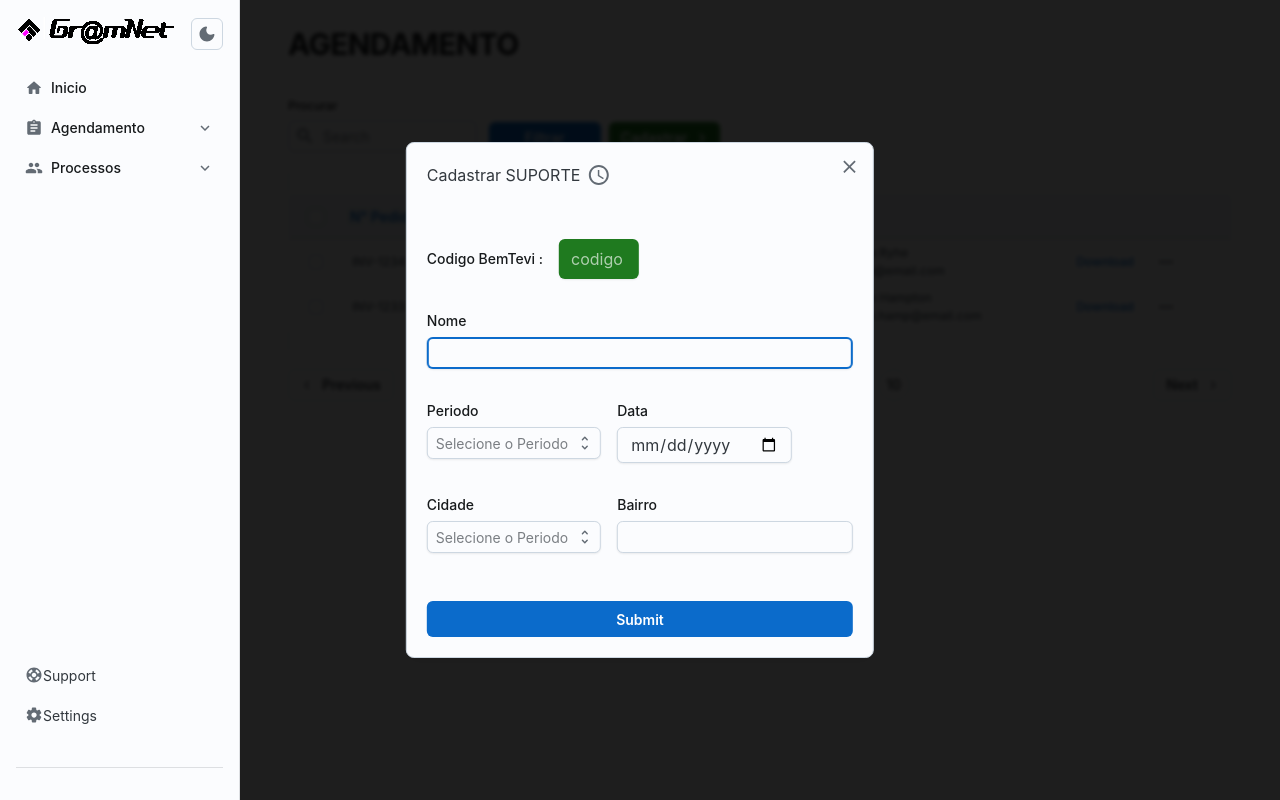
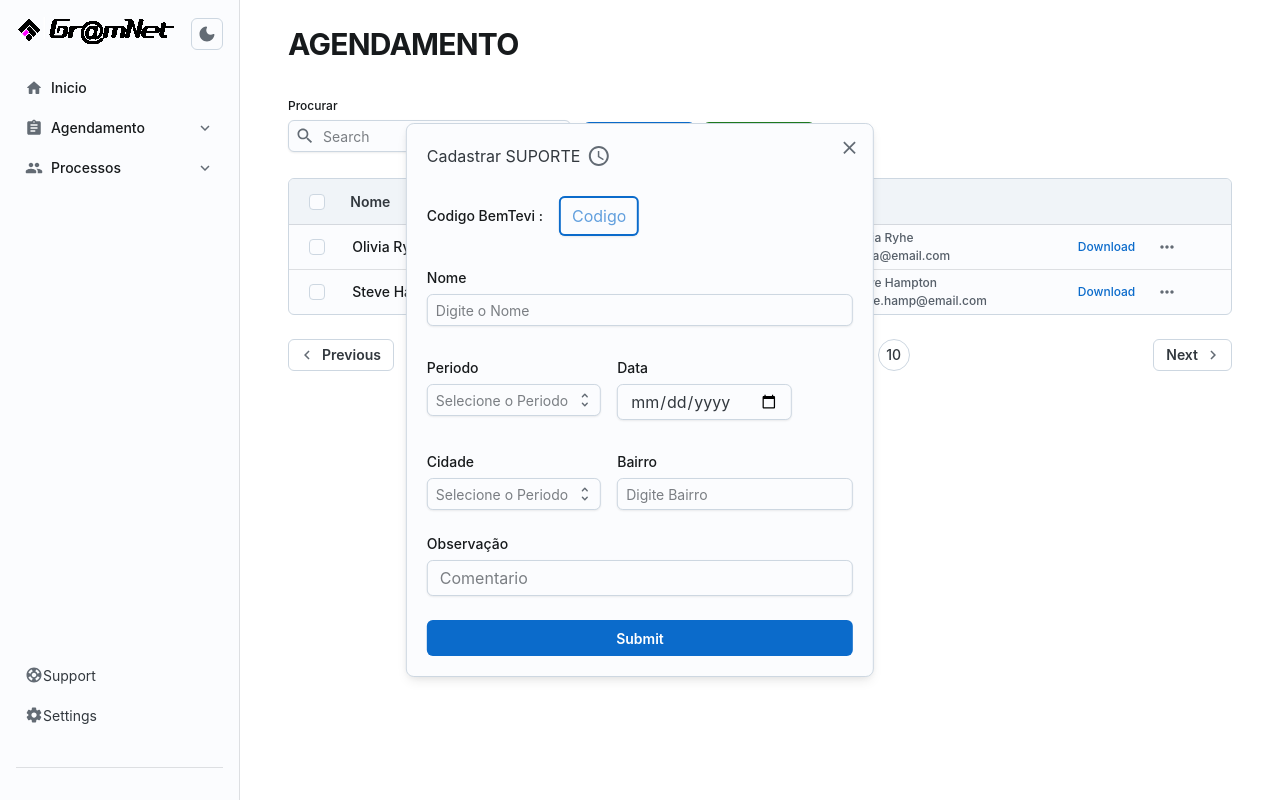
Before and after one commit to snortexware/LS2, a React (Create React App) app: page /inicio in a window 1280 px wide. Both pictures are taken after a click on the button "Cadastrar". Built offline with nearby package versions, Linux system fonts and the light colour scheme.

Commit message:
Modificação no modal
Modal drag

```diff
--- a/src/components/OrderTable.jsx
+++ b/src/components/OrderTable.jsx
@@ -31,7 +31,7 @@ import AutorenewRoundedIcon from "@mui/icons-material/AutorenewRounded";
 import KeyboardArrowRightIcon from "@mui/icons-material/KeyboardArrowRight";
 import KeyboardArrowLeftIcon from "@mui/icons-material/KeyboardArrowLeft";
 import MoreHorizRoundedIcon from "@mui/icons-material/MoreHorizRounded";
-import { motion } from "framer-motion";
+import { motion, AnimatePresence } from "framer-motion";
 import BasicModalDialog from "./modal";
 import zIndex from "@mui/material/styles/zIndex";
 
@@ -137,7 +137,7 @@ export default function OrderTable() {
   return (
     <>
 
-    <div>
+
       <Sheet
         className="SearchAndFilters-mobile"
         sx={{ display: { xs: "flex", sm: "none" }, my: 1, gap: 1 }}
@@ -171,7 +171,7 @@ export default function OrderTable() {
           },
         }}
       >
-        <FormControl sx={{ flex: "none", width: "20%" }} size="sm">
+        <FormControl sx={{ flex: "none", width: "30%" }} size="sm">
           <FormLabel>Procurar</FormLabel>
           <Input
             size="sm"
@@ -230,36 +230,8 @@ export default function OrderTable() {
                   sx={{ verticalAlign: "text-bottom" }}
                 />
               </th>
-              <th style={{ width: 120, padding: "12px 6px" }}>
-                <Link
-                  underline="none"
-                  color="primary"
-                  component="button"
-                  onClick={() =>
-                    setOrder(order === "asc" ? "desc" : "asc")
-                  }
-                  sx={[
-                    {
-                      display: "flex",
-                      alignItems: "center",
-                      "& svg": {
-                        transition: "0.2s",
-                        transform: "rotate(0deg)",
-                      },
-                    },
-                    order === "desc"
-                      ? {
-                          "& svg": {
-                            transform: "rotate(180deg)",
-                          },
-                        }
-                      : { "& svg": { transform: "rotate(0deg)" } },
-                  ]}
-                >
-                  N° Pedido
-                </Link>
-              </th>
-              <th style={{ width: 120, padding: "12px 6px" }}>Date</th>
+              <th style={{ width: 150, padding: "12px 6px" }}>Nome</th>
+              <th style={{ width: 100, padding: "12px 6px" }}>Date</th>
               <th style={{ width: 140, padding: "12px 6px" }}>Perido</th>
               <th style={{ width: 240, padding: "12px 6px" }}>Customer</th>
               <th style={{ width: 140, padding: "12px 6px" }}></th>
@@ -268,7 +240,7 @@ export default function OrderTable() {
           <tbody>
             {[...rows].sort(getComparator(order, "id")).map((row) => (
               <tr key={row.id}>
-                <td style={{ textAlign: "center", width: 120 }}>
+                <td style={{ gap: 3, textAlign: "center", width: 150 }}>
                   <Checkbox
                     size="sm"
                     checked={selected.includes(row.id)}
@@ -285,7 +257,7 @@ export default function OrderTable() {
                   />
                 </td>
                 <td>
-                  <Typography level="body-xs">{row.id}</Typography>
+                  <Typography size= "lg" level="title-sm">{row.customer.name}</Typography>
                 </td>
                 <td>
                   <Typography level="body-xs">{row.date}</Typography>
@@ -369,10 +341,15 @@ export default function OrderTable() {
         </Button>
       </Box>
       </>
-      </div>
+      <AnimatePresence
+      initial={false}
+      mode='wait'
+      onExitComplete={()=> null}
+      >
       {handleAbrir && (
         <BasicModalDialog sx={{position: "absolute", zIndex: 1400}} handleAbrir={handleAbrir} handleClose={fechado} />
       )}
+      </AnimatePresence>
     </>
   );
 }
--- a/src/components/modal.jsx
+++ b/src/components/modal.jsx
@@ -1,7 +1,6 @@
 import {
   motion,
-  AnimatePresence as AnimationPresence,
-  Drag,
+  AnimatePresence
 } from "framer-motion";
 import Backdrop from "./backdrop";
 
@@ -21,39 +20,35 @@ import { FormControl, Button, Box, Typography, ModalClose } from "@mui/joy";
 import ScheduleIcon from "@mui/icons-material/Schedule";
 
 import TextField from "@mui/joy/TextField";
-
+import Draggable from 'react-draggable';
 import Select from "@mui/joy/Select";
 import Option from "@mui/joy/Option";
 import { Dialog } from "@mui/material";
 import { DragHandleOutlined } from "@mui/icons-material";
 
 const BasicModalDialog = ({ handleClose, text }) => {
-  const DISTANCE = 100;
-
-  const TRANSITION_ENTER = {
-    duration: 0.64,
-    ease: [0.43, 0.13, 0.23, 0.96],
-  };
-
-  const TRANSITION_EXIT = {
-    duration: 0.48,
-    ease: [0.43, 0.13, 0.23, 0.96],
-  };
 
 
-
-const today = new Date().toISOString().split('T')[0];
+  const today = new Date().toISOString().split("T")[0];
   return (
     <Backdrop onClick={handleClose}>
-      <AnimationPresence>
+
         <motion.div
+        drag
+        dragConstraints={{
+          top: -200,
+          left: -150,
+          right: 300,
+          bottom: 200,
+        }}
           onClick={(e) => e.stopPropagation()}
           initial={{ opacity: 0, y: 50 }}
           animate={{ opacity: 1, y: 0 }}
-          exit={{ opacity: 0, y: 0 }}
+          exit={{ opacity: 0, y: 50 }}
           transition={{ duration: 0.2, ease: "easeInOut" }}
         >
-          <Stack spacing={2} sx={{ minWidth: 500 }}>
+
+          <Stack spacing={3} sx={{ minWidth: 600 }}>
             <ModalDialog>
               <ModalClose onClick={handleClose} />
               <Typography endDecorator={<ScheduleIcon></ScheduleIcon>}>
@@ -61,14 +56,16 @@ const today = new Date().toISOString().split('T')[0];
               </Typography>
 
               <form>
-                <Stack spacing={4} sx={{ mt: 5 }}>
+                <Stack spacing={4} sx={{ mt: 2 }}>
                   <Stack direction="row" spacing={2} sx={{ height: 40 }}>
                     <FormLabel>Codigo BemTevi :</FormLabel>
                     <Input
-                      color="success"
-                      variant="solid"
+                    autoFocus
+                      required
+                     color="primary"
+                      variant="outlined"
                       type="number"
-                      placeholder="codigo"
+                      placeholder="Codigo"
                       sx={{
                         width: 80,
                         "& input::-webkit-inner-spin-button, & input::-webkit-outer-spin-button":
@@ -85,13 +82,17 @@ const today = new Date().toISOString().split('T')[0];
                   </Stack>
                   <FormControl>
                     <FormLabel>Nome</FormLabel>
-                    <Input size="sm" autoFocus required />
+                    <Input variant="outlined"
+                    placeholder="Digite o Nome"
+                       size="sm"  required />
                   </FormControl>
 
                   <Stack direction="row" spacing={2}>
                     <FormControl>
                       <FormLabel>Periodo</FormLabel>
                       <Select
+
+                        required
                         sx={{ minWidth: 170 }}
                         size="sm"
                         placeholder="Selecione o Periodo"
@@ -104,13 +105,18 @@ const today = new Date().toISOString().split('T')[0];
                     </FormControl>
                     <FormControl>
                       <FormLabel>Data</FormLabel>
-                      <Input sx={{ minWidth: 175 }} required type="date" slotProps={{
-          input: {
-            min: today,
-            max: '2100-12-31',
+                      <Input
 
-          },
-        }}></Input>
+                        sx={{ minWidth: 175 }}
+                        required
+                        type="date"
+                        slotProps={{
+                          input: {
+                            min: today,
+                            max: "2100-12-31",
+                          },
+                        }}
+                      ></Input>
                     </FormControl>
                   </Stack>
 
@@ -118,6 +124,8 @@ const today = new Date().toISOString().split('T')[0];
                     <FormControl>
                       <FormLabel>Cidade</FormLabel>
                       <Select
+
+                        required
                         sx={{ mb: 3, minWidth: 170 }}
                         size="sm"
                         placeholder="Selecione o Periodo"
@@ -131,18 +139,34 @@ const today = new Date().toISOString().split('T')[0];
                     </FormControl>
                     <FormControl>
                       <FormLabel>Bairro</FormLabel>
-                      <Input size="sm" sx={{ minWidth: 160 }} required />
+                      <Input
+
+                      placeholder="Digite Bairro"
+                       size="sm" sx={{ minWidth: 160 }} required >
+                        </Input>
                     </FormControl>
                   </Stack>
                 </Stack>
+                <FormControl>
+                <FormLabel>Observação</FormLabel>
+                <Textarea
+                size="md"
+
+
+        placeholder="Comentario"
+
+
+      />
+      </FormControl>
                 <Stack sx={{ mt: 3 }}>
                   <Button type="submit">Submit</Button>
                 </Stack>
               </form>
             </ModalDialog>
           </Stack>
+
         </motion.div>
-      </AnimationPresence>
+
     </Backdrop>
   );
 };
--- a/src/index.css
+++ b/src/index.css
@@ -22,8 +22,7 @@ code {
   right: 0;
   height: 100%;
   width: 100%;
-  backdrop-filter: blur(2px);
-  background: #000000e1;
+  backdrop-filter: blur(0.5px);
   display: flex;
   justify-items: center;
   justify-content: center;
```
